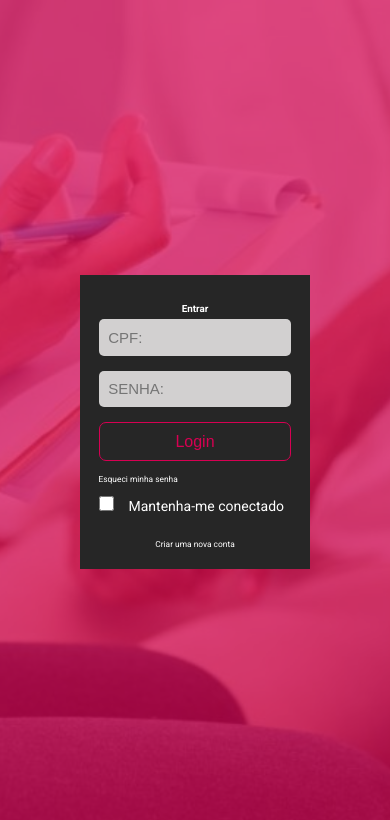
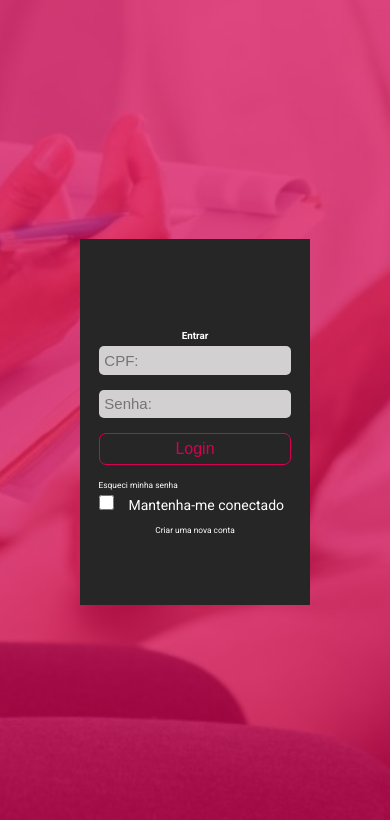
Before and after one commit to Jhon9191/sistemasDeProntuariosReact, a React (Create React App) app: page / in a window 390 px wide. Shown: the top 820 px of the page. Built offline with nearby package versions, Linux system fonts and the light colour scheme.

Commit message:
Organizing structure

```diff
--- a/src/global.css
+++ b/src/global.css
@@ -60,3 +60,14 @@ h2{
         font-size: 0.7em;
     }
 }
+
+.formulario {
+    background-color: #262626;
+    width: 30%;
+    padding: 2%;
+    margin: 5rem;
+    display: flex;
+    justify-content: center;
+    align-items: center;
+    flex-direction: column
+}
--- a/src/pages/Signim/index.jsx
+++ b/src/pages/Signim/index.jsx
@@ -10,15 +10,15 @@ const Signim = () => {
     return (
         <div className="img">
             <div className="opac">
-                <div className="login">
+                <div className="formulario">
                     {/* <h1>Olá</h1> */}
                     <form>
                         <h2>Entrar</h2>
                         <input onChange={(e) => setCpf(e.target.value)} type="text" placeholder="CPF:" />
-                        <input onChange={(e) => setPassword(e.target.value)} type="password" placeholder="SENHA:" />
+                        <input onChange={(e) => setPassword(e.target.value)} type="password" placeholder="Senha:" />
                         <button type="submit">Login</button>
                         <Link id="linkto" to="/register">Esqueci minha senha</Link>
-                        <div style={{ flexDirection: 'row', justifyContent: 'center' }}>
+                        <div style={{ flexDirection: 'row', justifyContent: 'center', marginTop: 5 }}>
                             <input className="check" type="checkbox" defaultChecked={() => { }} onChange={() => { }} />
                             <spam id="spamCheck" >Mantenha-me conectado</spam>
                         </div>
--- a/src/pages/Signim/styles.css
+++ b/src/pages/Signim/styles.css
@@ -1,33 +1,7 @@
-.container {
-    padding: 0;
-    height: 100%;
-    width: 100%;
-    display: flex;
-    justify-content: center;
-    align-items: center;
-    background-color: #D70052;
-    /* background-image: url("https://wallpaperaccess.com/full/4965.jpg"); */
-    background-image: "background.jpg";
-    background-repeat: no-repeat;
-    background-attachment: fixed;
-    background-size: 100% 100%;
-}
-
-
-.login {
-    background-color: #262626;
-    width: 30%;
-    padding: 2%;
-    margin: 5rem;
-    display: flex;
-    justify-content: center;
-    align-items: center;
-    flex-direction: column
-}
-
-@media screen and (max-width: 800px){
-    .login{
-        width: 60%;
+@media screen and (max-width: 600px){
+    .formulario{
+        width: 80%;
+        height: 350px;
     }
 }
 
@@ -47,14 +21,14 @@ form input{
     margin-bottom: 15px;
     border:0;
     border-radius: 5px;
-    padding: 5%;
+    padding: 3%;
     font-size: 15px;
     color: #000;
     background-color: #D2D0D0;
   }
 
   form button{
-    padding: 5%;
+    padding: 3%;
     border: 1px solid #D70052;
     border-color: #D70052;
     background-color: transparent;
@@ -62,6 +36,7 @@ form input{
     border-radius: 7px;
     font-size: 1rem;
     transition: all 0.3s;
+    margin-bottom: 15px;
   }
 
   form button:hover{
```
